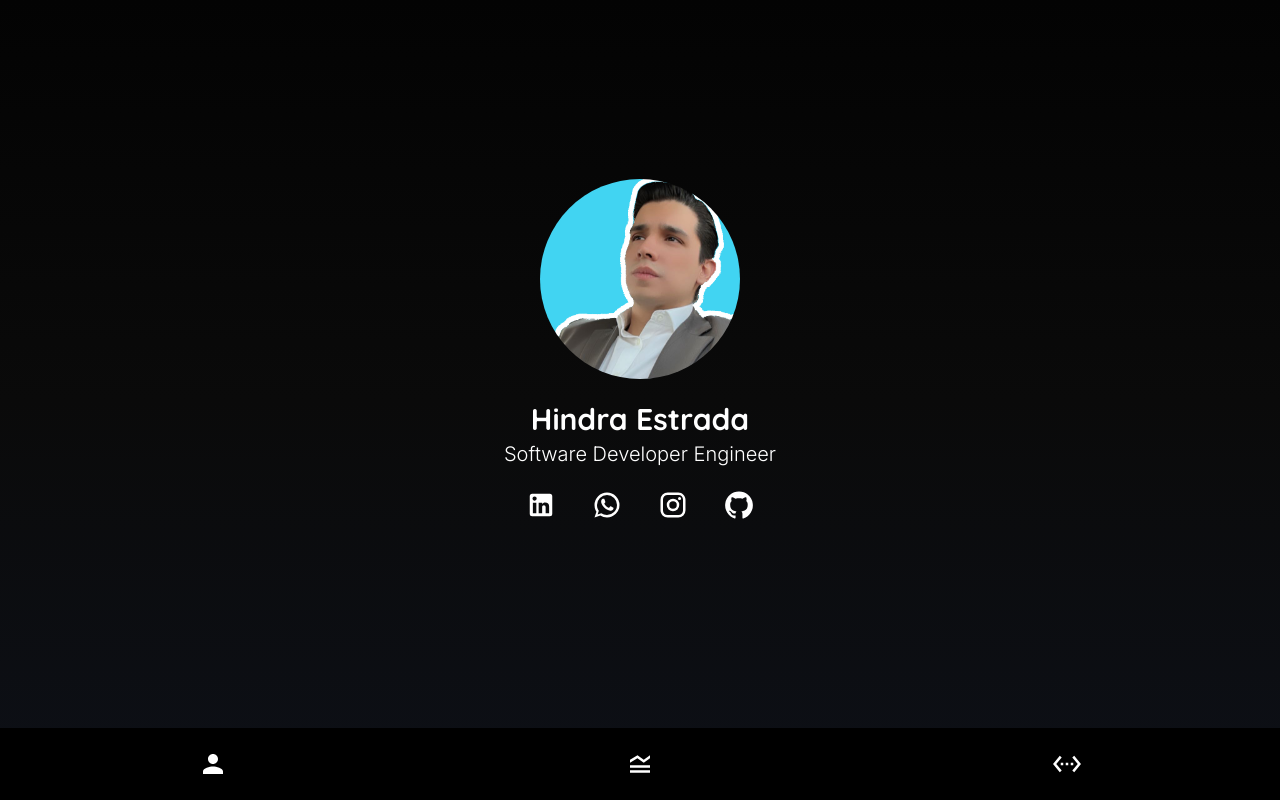
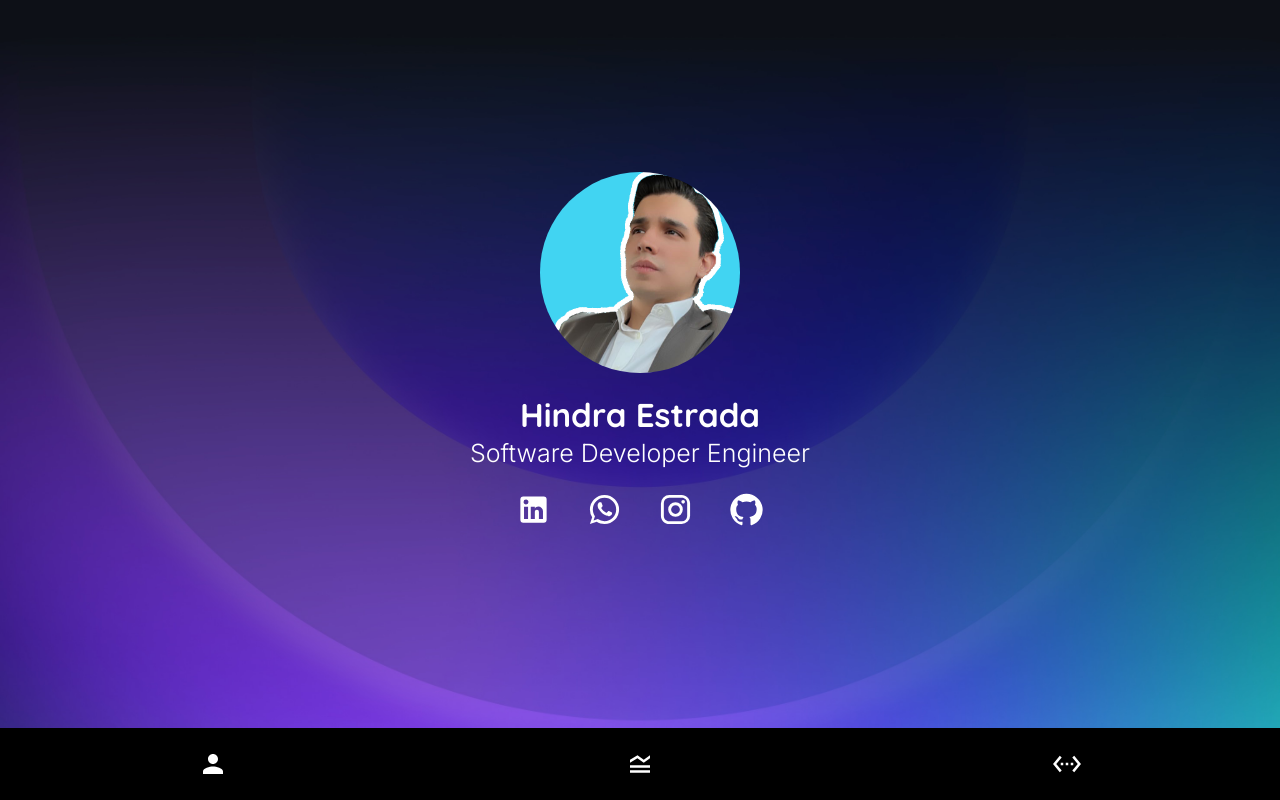
Before and after one commit to hindrav/hindrav, a React (Create React App) app: page / in a window 1280 px wide. Built offline with nearby package versions, Linux system fonts and the light colour scheme.

Commit message:
change hero background

```diff
--- a/public/index.html
+++ b/public/index.html
@@ -3,41 +3,23 @@
   <head>
     <meta charset="utf-8" />
     <link rel="icon" href="%PUBLIC_URL%/favicon.ico" />
-    <meta name="viewport" content="width=device-width, initial-scale=1" />
+    <meta name="viewport" content="width=device-width, height=device-height, width=device-width, initial-scale=1.0, maximum-scale=1.0, user-scalable=0">
     <meta name="theme-color" content="#000000" />
     <meta
       name="description"
       content="Web site created using create-react-app"
     />
     <link rel="apple-touch-icon" href="%PUBLIC_URL%/logo192.png" />
-    <!--
-      manifest.json provides metadata used when your web app is installed on a
-      user's mobile device or desktop. See https://developers.google.com/web/fundamentals/web-app-manifest/
-    -->
     <link rel="manifest" href="%PUBLIC_URL%/manifest.json" />
-    <!--
-      Notice the use of %PUBLIC_URL% in the tags above.
-      It will be replaced with the URL of the `public` folder during the build.
-      Only files inside the `public` folder can be referenced from the HTML.
-
-      Unlike "/favicon.ico" or "favicon.ico", "%PUBLIC_URL%/favicon.ico" will
-      work correctly both with client-side routing and a non-root public URL.
-      Learn how to configure a non-root public URL by running `npm run build`.
-    -->
-    <title>React App</title>
+    <title>Hindra Estrada</title>
+    <meta name="description" content="Software developer engineer with over 6 years of experience in all stages of project development. Specialized in web and mobile development using modern technologies such as React.js, Node.js, and MongoDB. Experience in leading teams, managing projects, and automating business processes.">
+    <meta name="keywords" content="Software developer, Web developer, Mobile developer, React.js, Node.js, MongoDB, Project management, Process automation, Team experience, Leadership experience">
+    <meta name="author" content="Hindra Estrada">
+    <meta name="author" content="Hindra Estrada">
+    <meta name="robots" content="index, follow">
   </head>
   <body>
     <noscript>You need to enable JavaScript to run this app.</noscript>
     <div id="root"></div>
-    <!--
-      This HTML file is a template.
-      If you open it directly in the browser, you will see an empty page.
-
-      You can add webfonts, meta tags, or analytics to this file.
-      The build step will place the bundled scripts into the <body> tag.
-
-      To begin the development, run `npm start` or `yarn start`.
-      To create a production bundle, use `npm run build` or `yarn build`.
-    -->
   </body>
 </html>
--- a/src/app/components/SkillBar/SkillBar.scss
+++ b/src/app/components/SkillBar/SkillBar.scss
@@ -1,14 +1,14 @@
 @import "../../assets/scss/main.scss";
 
 .sb{
-    margin: 2rem 0;
+    margin: 3rem 0;
     &-header{
         display: flex;
         justify-content: space-between;
         & span{
-            font-size: 1.3rem;
+            font-size: 1.7rem;
             font-weight: 700;
-            color: $text-gray;
+            color: $light;
         }
     }
     &-bar{
@@ -26,11 +26,6 @@
 
 @include bp-tab{
     .sb{
-        &-header{
-            & span{
-                font-size: 1.7rem;
-            }
-        }
         &-bar{
             position: relative;
             background-color: $gray;
@@ -48,6 +43,6 @@
 @include bp-lap{
     .sb{
         width: 55rem;
-        margin: 2rem 2.5rem;
+        margin: 3rem 2.5rem;
     }
 }
--- a/src/app/layouts/Hero/Hero.scss
+++ b/src/app/layouts/Hero/Hero.scss
@@ -18,7 +18,10 @@
         top: 0;
         display: grid;
         place-items: center;
-        background-image: linear-gradient(180deg,#030303,#0a0a0a,#0d1017);
+        background-image: url("../../assets/images/purple-gradient.jpeg");
+        background-size: cover;
+        background-position: center;
+        background-repeat: no-repeat;
         width: 100%;
         min-height: 100vh;
         height: 100%;
@@ -94,3 +97,28 @@
         }
     }
 }
+
+@include bp-lap{
+
+.hero{
+    &-content{
+        &__header{
+            &-text{
+                & h1{
+                    font-size: 3.3rem;
+                    line-height: 4.3rem;
+                }
+                & p{
+                    font-size: 2.5rem;
+                    line-height: 3.5rem;
+                }
+            }
+            &-sm{
+                & svg{
+                    font-size: 3.5rem;
+                }
+            }
+        }
+    }
+}
+}
--- a/src/app/layouts/Skills/Skills.tsx
+++ b/src/app/layouts/Skills/Skills.tsx
@@ -11,7 +11,7 @@ const Skills = () => {
           <Box className="skills-row">
             <SkillBar skill={"ReactJS"} progress={90} />
             <SkillBar skill={"React Native"} progress={70} />
-            <SkillBar skill={"Redux / Redux Toolkit / Context "} progress={100} />
+            <SkillBar skill={"Redux / Context "} progress={100} />
             <SkillBar skill={"Javascript / TypeScript"} progress={80} />
             <SkillBar skill={"SCSS / TailwindCSS"} progress={100} />
             <SkillBar skill={"Python"} progress={70} />
```
Also changed, not shown: src/app/assets/images/purple-gradient.jpeg (added).
